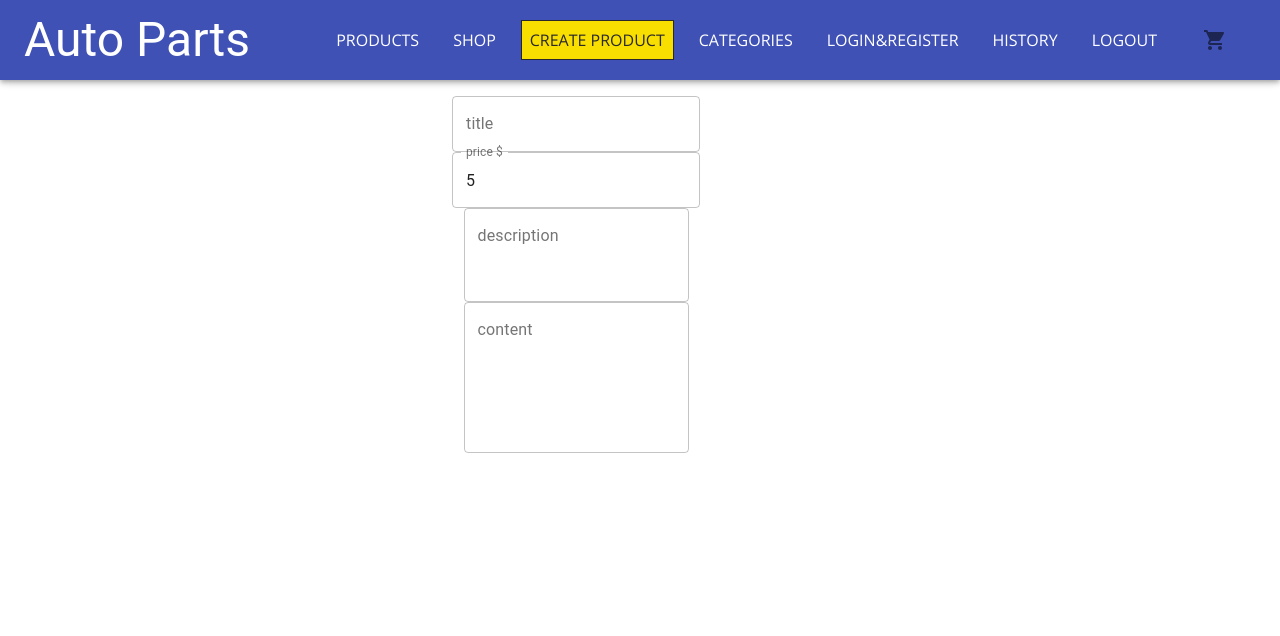
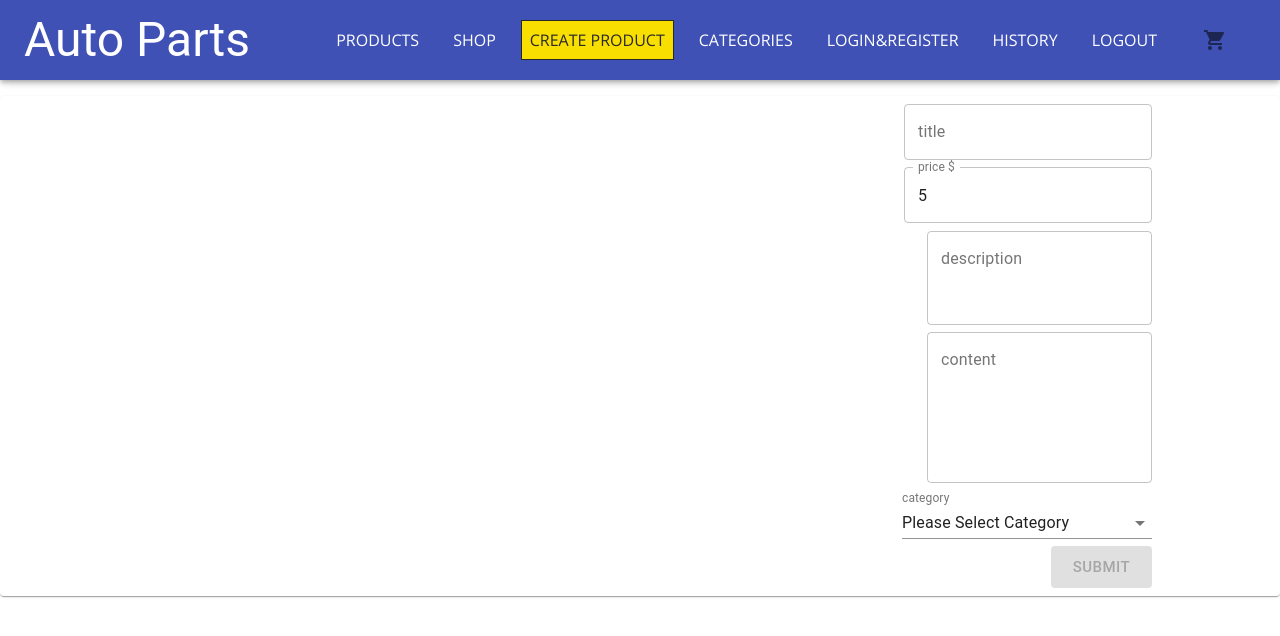
Before and after one commit to MrImas/auto-parts, a React (Create React App) app in the folder frontend/: page /products/new in a window 1280 px wide. Shown: the top 636 px of the page. Built offline with nearby package versions, Linux system fonts and the light colour scheme; the HTML template or start-up script is replaced by a standard one.

Commit message:
created create product form page

```diff
--- a/frontend/src/Products/pages/CreateProduct.js
+++ b/frontend/src/Products/pages/CreateProduct.js
@@ -1,44 +1,138 @@
-import React from 'react';
+import React, { useReducer, useCallback } from 'react';
+import { Card } from '@material-ui/core';
 
 import { VALIDATOR_REQUIRE } from '../../shared/util/validation';
 import Input from '../../shared/components/FormElements/Input';
+import Button from '../../shared/components/FormElements/Button';
 import './ProductForm.css';
 
+const DUMMY_CATEGORIES = [
+  {
+    name: 'category 1',
+  },
+  {
+    name: 'category 2',
+  },
+  {
+    name: 'category 3',
+  },
+];
+
+const productReducer = (state, action) => {
+  switch (action.type) {
+    case 'INPUT_CHANGE':
+      let formIsValid = true;
+      for (const inputId in state.inputs) {
+        if (inputId === action.inputId) {
+          formIsValid = formIsValid && action.isValid;
+        } else {
+          formIsValid = formIsValid && state.inputs[inputId].isValid;
+        }
+      }
+      return {
+        ...state,
+        inputs: {
+          ...state.inputs,
+          [action.inputId]: {
+            value: action.value,
+            isValid: action.isValid,
+          },
+        },
+        isValid: formIsValid,
+      };
+    default:
+      return state;
+  }
+};
+
 export const CreateProduct = () => {
+  const [formState, dispatch] = useReducer(productReducer, {
+    inputs: {
+      title: {
+        value: '',
+        isValid: false,
+      },
+      price: {
+        value: 5,
+        isValid: true,
+      },
+      description: {
+        value: '',
+        isValid: false,
+      },
+      content: {
+        value: '',
+        isValid: false,
+      },
+      category: {
+        value: '',
+        isValid: false,
+      },
+    },
+    isValid: false,
+  });
+
+  const inputHandler = useCallback((id, value, isValid) => {
+    dispatch({ type: 'INPUT_CHANGE', inputId: id, value, isValid });
+  }, []);
+
+  const onSubmitHandler = (event) => {
+    event.preventDefault();
+    console.log('Fd');
+    console.log(formState);
+  };
+
   return (
-    <form className='product-form'>
+    <Card>
+      <form className='product-form' onSubmit={onSubmitHandler}>
         <Input
+          id='title'
           label='title'
           validators={[VALIDATOR_REQUIRE()]}
           errorText='Please enter a title.'
-        onInput={() => {}}
+          onInput={inputHandler}
           variant='outlined'
         />
         <Input
+          id='price'
           type='number'
-        initialValue={5}
+          initialValue={formState.inputs.price.value}
           label='price $'
           validators={[VALIDATOR_REQUIRE()]}
           errorText='Please enter a price.'
-        onInput={() => {}}
-        variant='outlined'
-      />
-      <Input
-        label='description'
-        rows={3}
-        validators={[VALIDATOR_REQUIRE()]}
-        onInput={() => {}}
+          onInput={inputHandler}
           variant='outlined'
           initialValid
         />
         <Input
+          id='description'
+          label='description'
+          rows={3}
+          errorText='Please enter a description.'
+          validators={[VALIDATOR_REQUIRE()]}
+          onInput={inputHandler}
+          variant='outlined'
+        />
+        <Input
+          id='content'
           label='content'
           rows={6}
           validators={[]}
-        onInput={() => {}}
+          onInput={inputHandler}
           variant='outlined'
           initialValid
         />
+        <Input
+          id='category'
+          type='select'
+          label='category'
+          selectItems={DUMMY_CATEGORIES.map((cat) => cat.name)}
+          onInput={inputHandler}
+        />
+        <Button type='submit' disabled={!formState.isValid}>
+          SUBMIT
+        </Button>
       </form>
+    </Card>
   );
 };
--- a/frontend/src/Products/pages/ProductForm.css
+++ b/frontend/src/Products/pages/ProductForm.css
@@ -2,5 +2,8 @@
   display: flex;
   flex-direction: column;
   width: 90%;
-  align-items: center;
+  height: 500px;
+  justify-content: space-evenly;
+  align-items: flex-end;
+  margin-right: 0px;
 }
--- a/frontend/src/shared/components/FormElements/Input.js
+++ b/frontend/src/shared/components/FormElements/Input.js
@@ -1,7 +1,20 @@
 import React, { useEffect, useReducer } from 'react';
-import { TextField } from '@material-ui/core';
+import {
+  InputLabel,
+  Select,
+  TextField,
+  FormControl,
+  MenuItem,
+} from '@material-ui/core';
+import { makeStyles } from '@material-ui/core/styles';
 
 import { validate } from '../../util/validation';
+
+const useStyles = makeStyles({
+  formElement: {
+    minWidth: '250px',
+  },
+});
 
 const inputReducer = (state, action) => {
   switch (action.type) {
@@ -28,11 +41,13 @@ const InputCustomized = (props) => {
     isValid: props.initialValid || false,
   });
 
-  const { onInput } = props;
+  const classes = useStyles();
+
+  const { onInput, id } = props;
 
   useEffect(() => {
-    onInput(inputState.value, inputState.isValid);
-  }, [onInput, inputState.value, inputState.isValid]);
+    onInput(id, inputState.value, inputState.isValid);
+  }, [onInput, id, inputState.value, inputState.isValid]);
 
   const changeInputHandler = (event) => {
     dispatch({
@@ -46,6 +61,29 @@ const InputCustomized = (props) => {
     dispatch({ type: 'TOUCHED' });
   };
 
+  if (props.type === 'select') {
+    return (
+      <FormControl className={classes.formElement}>
+        <InputLabel shrink id={`${props.id}-select`}>
+          {props.label}
+        </InputLabel>
+        <Select
+          labelId={`${props.id}-select`}
+          id={props.id}
+          value={inputState.value}
+          onChange={changeInputHandler}
+          displayEmpty
+        >
+          <MenuItem value=''>Please Select Category</MenuItem>
+          {props.selectItems.map((selectItem) => (
+            <MenuItem key={selectItem} value={selectItem}>
+              {selectItem}
+            </MenuItem>
+          ))}
+        </Select>
+      </FormControl>
+    );
+  }
   return (
     <TextField
       type={props.type || 'text'}
```
Lines whose indentation alone changed are shown as unchanged.
